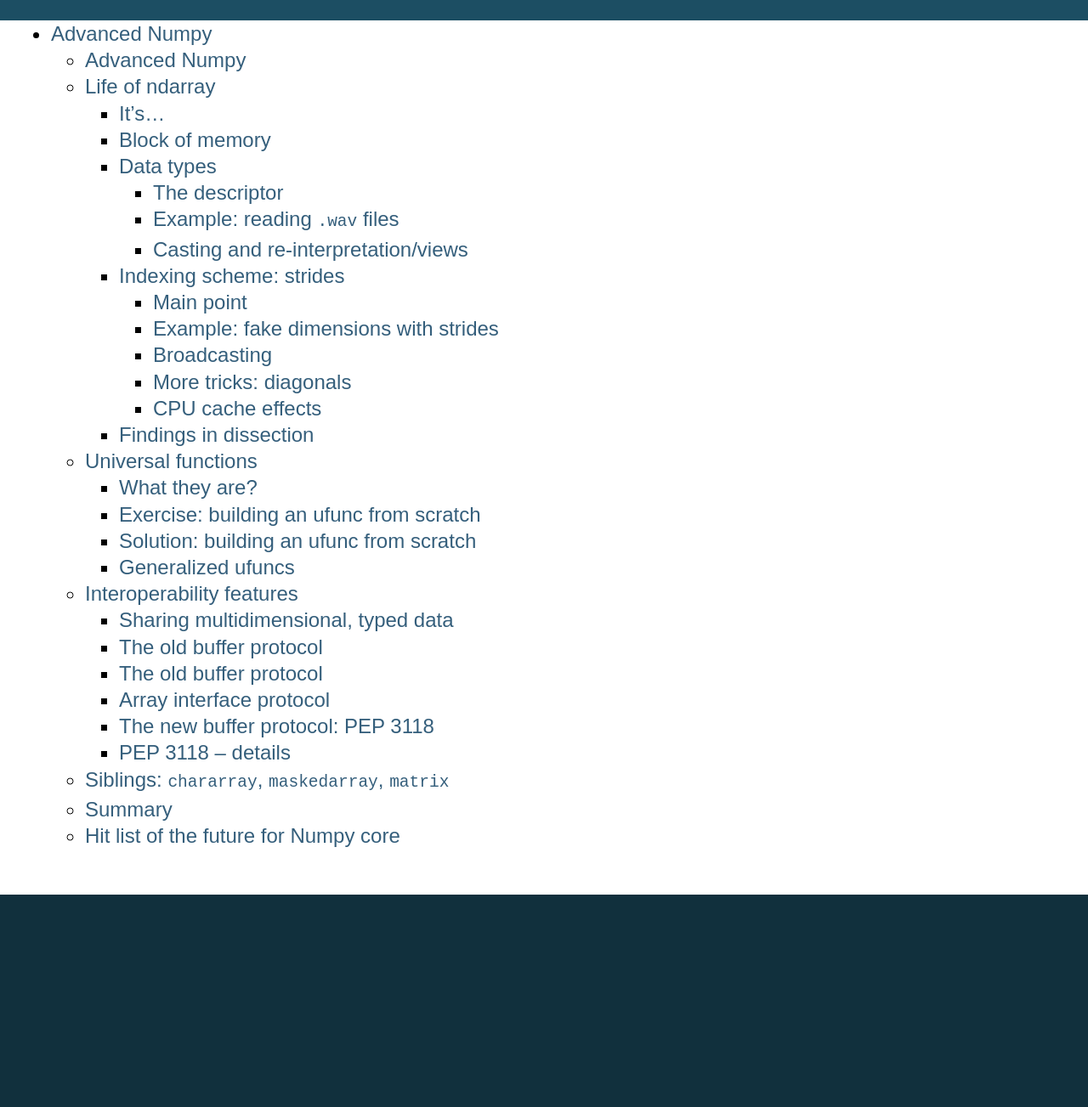
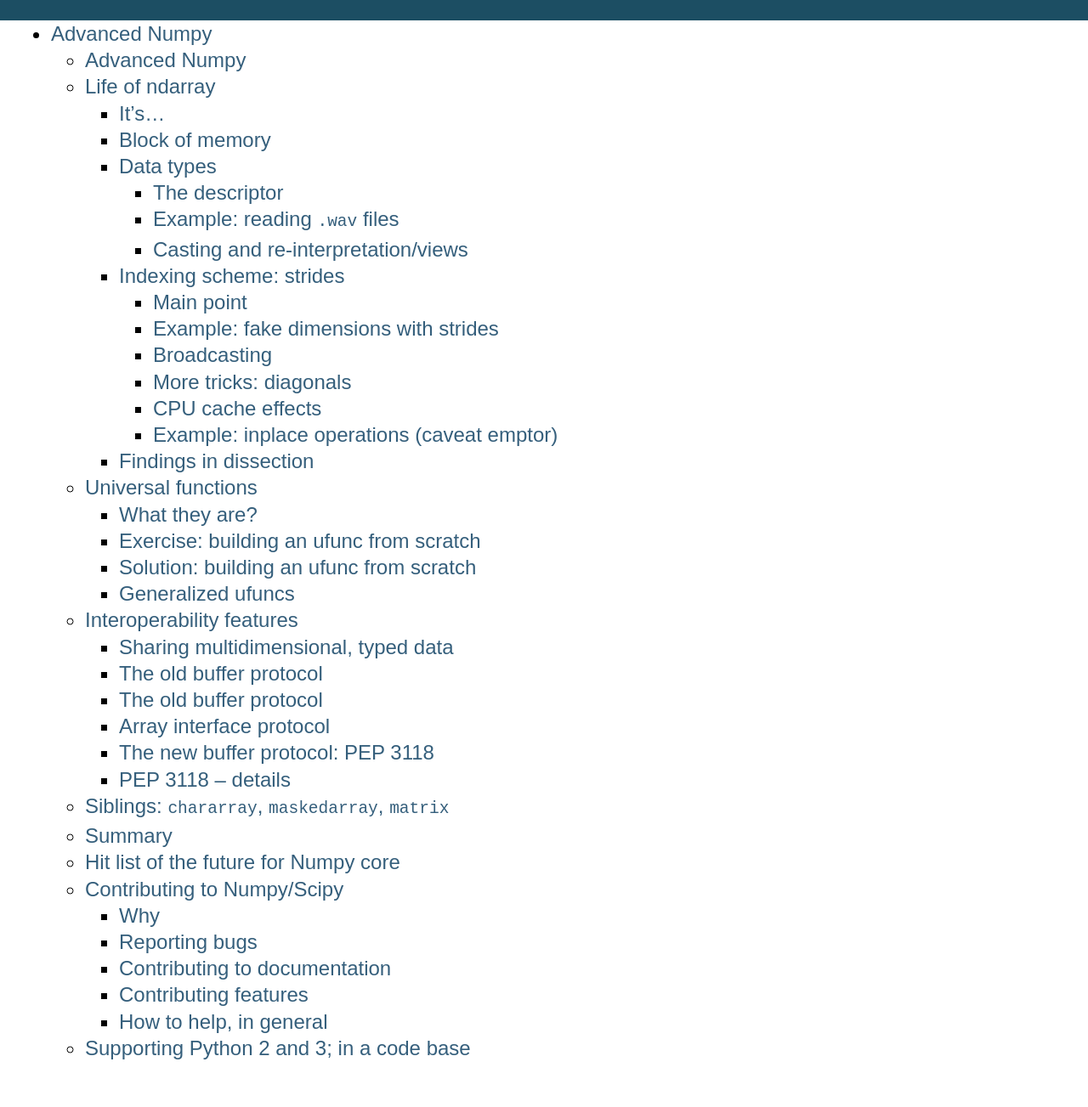
Before and after one commit to pv/advanced-numpy-tutorial, a Sphinx documentation site: the page built from source/index.rst, in a window 1280 px wide. Shown: the whole page at 85% size. Built offline with Sphinx 7.4.7, drawn with Linux system fonts in a browser that asks for light colours; formulas are drawn with MathJax 3; before the commit the page ends 1053 px from its top, so only the background shows below that; some of the changed lines change nothing that is shown.

Commit message:
Add something on contributing

```diff
--- a/source/content.rst
+++ b/source/content.rst
@@ -242,8 +242,6 @@
 Casting and re-interpretation/views
 ^^^^^^^^^^^^^^^^^^^^^^^^^^^^^^^^^^^
 
-.. explain the difference between .astypes() and .view()
-
 **casting**
 
     - on assignment
@@ -733,23 +731,6 @@
        </div>
 
 
-.. Reshaping
-.. ^^^^^^^^^
-..
-.. Also reshaping arrays is done by adjusting strides and shape:
-..
-.. >>> x = np.array([[1, 2, 3], [4, 5, 6]])
-.. >>> y = x.reshape(3, 2)
-.. >>> y
-.. array([[1, 2],
-..        [3, 4],
-..        [5, 6]])
-.. >>> x.strides
-.. (8, 4)
-.. >>> y.strides
-.. (12, 4)
-..
-
 CPU cache effects
 ^^^^^^^^^^^^^^^^^
 
@@ -791,36 +772,35 @@
    Much more about this in the next session (Francesc Alted) today!
 
 
-.. Example: inplace operations (caveat emptor)
-.. ^^^^^^^^^^^^^^^^^^^^^^^^^^^^^^^^^^^^^^^^^^^
-..
-.. - Sometimes,
-..
-..   >>> a -= b
-..
-..   is not the same as
-..
-..   >>> a -= b.copy()
-..
-.. >>> x = np.array([[1, 2], [3, 4]])
-.. >>> x -= x.transpose()
-.. >>> x
-.. array([[ 0, -1],
-..        [ 4,  0]])
-..
-.. >>> y = np.array([[1, 2], [3, 4]])
-.. >>> y -= y.T.copy()
-.. >>> y
-.. array([[ 0, -1],
-..        [ 1,  0]])
-..
-.. - ``x`` and ``x.transpose()`` share data
-..
-.. - ``x -= x.transpose()`` modifies the data element-by-element...
-..
-.. - because ``x`` and ``x.transpose()`` have different striding,
-..   modified data re-appears on the RHS
-
+Example: inplace operations (caveat emptor)
+^^^^^^^^^^^^^^^^^^^^^^^^^^^^^^^^^^^^^^^^^^^
+
+- Sometimes,
+
+  >>> a -= b
+
+  is not the same as
+
+  >>> a -= b.copy()
+
+>>> x = np.array([[1, 2], [3, 4]])
+>>> x -= x.transpose()
+>>> x
+array([[ 0, -1],
+       [ 4,  0]])
+
+>>> y = np.array([[1, 2], [3, 4]])
+>>> y -= y.T.copy()
+>>> y
+array([[ 0, -1],
+       [ 1,  0]])
+
+- ``x`` and ``x.transpose()`` share data
+
+- ``x -= x.transpose()`` modifies the data element-by-element...
+
+- because ``x`` and ``x.transpose()`` have different striding,
+  modified data re-appears on the RHS
 
 Findings in dissection
 ----------------------
@@ -1042,9 +1022,6 @@
        )
 
 
-
-.. Example: accumulate, reduce, reduceat
-.. -------------------------------------
 
 Generalized ufuncs
 ------------------
@@ -1364,14 +1341,6 @@
 
 .. literalinclude:: ../data/myobject-answer.c
 
-.. Numpy-provided facilities for C extensions
-.. ==========================================
-..
-.. npy_math
-.. --------
-..
-.. Array iterators
-.. ---------------
 
 Siblings: :class:`chararray`, :class:`maskedarray`, :class:`matrix`
 ===================================================================
@@ -1483,3 +1452,204 @@
   >>> a = a + b
 
   Preferably without sacrificing too much performance-wise...
+
+
+Contributing to Numpy/Scipy
+===========================
+
+    Get this tutorial: http://www.euroscipy.org/talk/882
+
+Why
+---
+
+- "There's a bug?"
+
+- "I don't understand what this is supposed to do?"
+
+- "I have this fancy code. Would you like to have it?"
+
+- "I'd like to help! What can I do?"
+
+Reporting bugs
+--------------
+
+- Bug tracker (prefer **this**)
+
+  - http://projects.scipy.org/numpy
+
+  - http://projects.scipy.org/scipy
+
+  - Click the "Register" link to get an account
+
+- Mailing lists ( scipy.org/Mailing_Lists )
+
+  - If you're unsure
+
+  - No replies in a week or so? Just file a bug ticket.
+
+
+.. rubric:: Good bug report
+
+::
+
+    Title: numpy.random.permutations fails for non-integer arguments
+
+    I'm trying to generate random permutations, using numpy.random.permutations
+
+    When calling numpy.random.permutation with non-integer arguments
+    it fails with a cryptic error message:
+
+    >>> np.random.permutation(12)
+    array([10,  9,  4,  7,  3,  8,  0,  6,  5,  1, 11,  2])
+    >>> np.random.permutation(long(12))
+    Traceback (most recent call last):
+      File "<stdin>", line 1, in <module>
+      File "mtrand.pyx", line 3311, in mtrand.RandomState.permutation
+      File "mtrand.pyx", line 3254, in mtrand.RandomState.shuffle
+    TypeError: len() of unsized object
+
+    This also happens with long arguments, and so
+    np.random.permutation(X.shape[0]) where X is an array fails on 64
+    bit windows (where shape is a tuple of longs).
+
+    It would be great if it could cast to integer or at least raise a
+    proper error for non-integer types.
+
+    I'm using Numpy 1.4.1, built from the official tarball, on Windows
+    64 with Visual studio 2008, on Python.org 64-bit Python.
+
+0. What are you trying to do?
+
+1. **Small code snippet reproducing the bug** (if possible)
+
+   - What actually happens
+
+   - What you'd expect
+
+2. Platform (Windows / Linux / OSX, 32/64 bits, x86/PPC, ...)
+
+3. Version of Numpy/Scipy
+
+   >>> print numpy.__version__
+
+   **Check that the following is what you expect**
+
+   >>> print numpy.__file__
+
+   In case you have old/broken Numpy installations lying around.
+
+   If unsure, try to remove existing Numpy installations, and reinstall...
+
+Contributing to documentation
+-----------------------------
+
+1. Documentation editor
+
+   - http://docs.scipy.org/numpy
+
+   - Registration
+
+     - Register an account
+
+     - Subscribe to ``scipy-dev`` ML  (subscribers-only)
+
+     - Problem with mailing lists: you get mail
+
+       - But: **you can turn mail delivery off**
+
+       - "change your subscription options", at the bottom of
+
+         http://mail.scipy.org/mailman/listinfo/scipy-dev
+
+     - Send a mail @ ``scipy-dev`` mailing list; ask for activation::
+
+          To: scipy-dev@scipy.org
+
+          Hi,
+
+          I'd like to edit Numpy/Scipy docstrings. My account is XXXXX
+
+	  Cheers,
+	  N. N.
+
+    - Check the style guide:
+
+      - http://docs.scipy.org/numpy/
+
+      - Don't be intimidated; to fix a small thing, just fix it
+
+    - Edit
+
+2. Edit sources and send patches (as for bugs)
+
+3. Complain on the ML
+
+
+Contributing features
+---------------------
+
+0. Ask on ML, if unsure where it should go
+
+1. Write a patch, add an enhancement ticket on the bug tracket
+
+2. OR, create a Git branch implementing the feature + add enhancement ticket.
+
+   - Especially for big/invasive additions
+   - http://projects.scipy.org/numpy/wiki/GitMirror
+   - http://www.spheredev.org/wiki/Git_for_the_lazy
+
+   ::
+
+      # Clone numpy repository
+      git clone --origin svn http://projects.scipy.org/git/numpy.git numpy
+      cd numpy
+
+      # Create a feature branch
+      git checkout -b name-of-my-feature-branch  svn/trunk
+
+      <edit stuff>
+
+      git commit -a
+
+   - Create account on http://github.com  (or anywhere)
+
+   - Create a new repository @ Github
+
+   - Push your work to github
+
+   ::
+
+       git remote add github git@github:YOURUSERNAME/YOURREPOSITORYNAME.git
+       git push github name-of-my-feature-branch
+
+How to help, in general
+-----------------------
+
+- Bug fixes always welcome!
+
+  - What irks you most
+  - Browse the tracker
+
+- Documentation work
+
+  - API docs: improvements to docstrings
+
+    - Know some Scipy module well?
+
+  - *User guide*
+
+    - Needs to be done eventually.
+
+    - Want to think? Come up with a Table of Contents
+
+      http://scipy.org/Developer_Zone/UG_Toc
+
+- Ask on communication channels:
+
+  - ``numpy-discussion`` list
+  - ``scipy-dev`` list
+  - or now @ Euroscipy :)
+
+
+Supporting Python 2 and 3; in a code base
+=========================================
```
Also changed, not shown: 1 other file.
